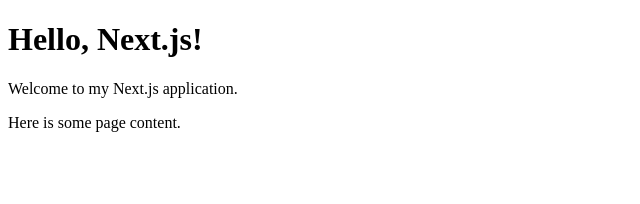
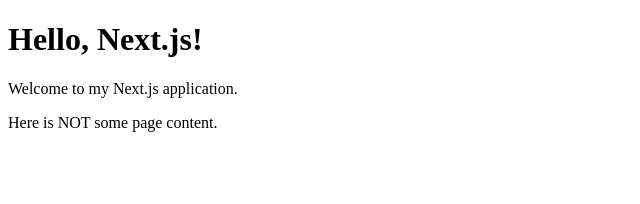
Before and after one commit to WyldTaegr/confident-voices, a Next.js app: page / in a window 1280 px wide. Shown: the top 204 px of the page, without its empty margins (0-640 px from the left). Built offline with nearby package versions, Linux system fonts and the light colour scheme.

Commit message:
skeleton Progress page

```diff
--- /dev/null
+++ b/src/app/ProgressPage.js
@@ -0,0 +1,14 @@
+// pages/index.js
+import React from 'react';
+//import Route from "react-router-dom";
+
+
+const ProgressPage = () => {
+  return (
+    <div>
+      <h1> ADD PROGRESS STUFF LATER</h1>
+    </div>
+  );
+};
+
+export default ProgressPage;
--- a/src/app/page.js
+++ b/src/app/page.js
@@ -1,10 +1,16 @@
 // pages/index.js
 import React from 'react';
+//import Route from "react-router-dom";
+
+// import pages for navbar
+import ProgressPage from "./ProgressPage";
 
 const HomePage = () => {
   return (
     <div>
-      <p>Here is some page content.</p>
+
+      <p>Here is NOT some page content.</p>
+
     </div>
   );
 };
```
